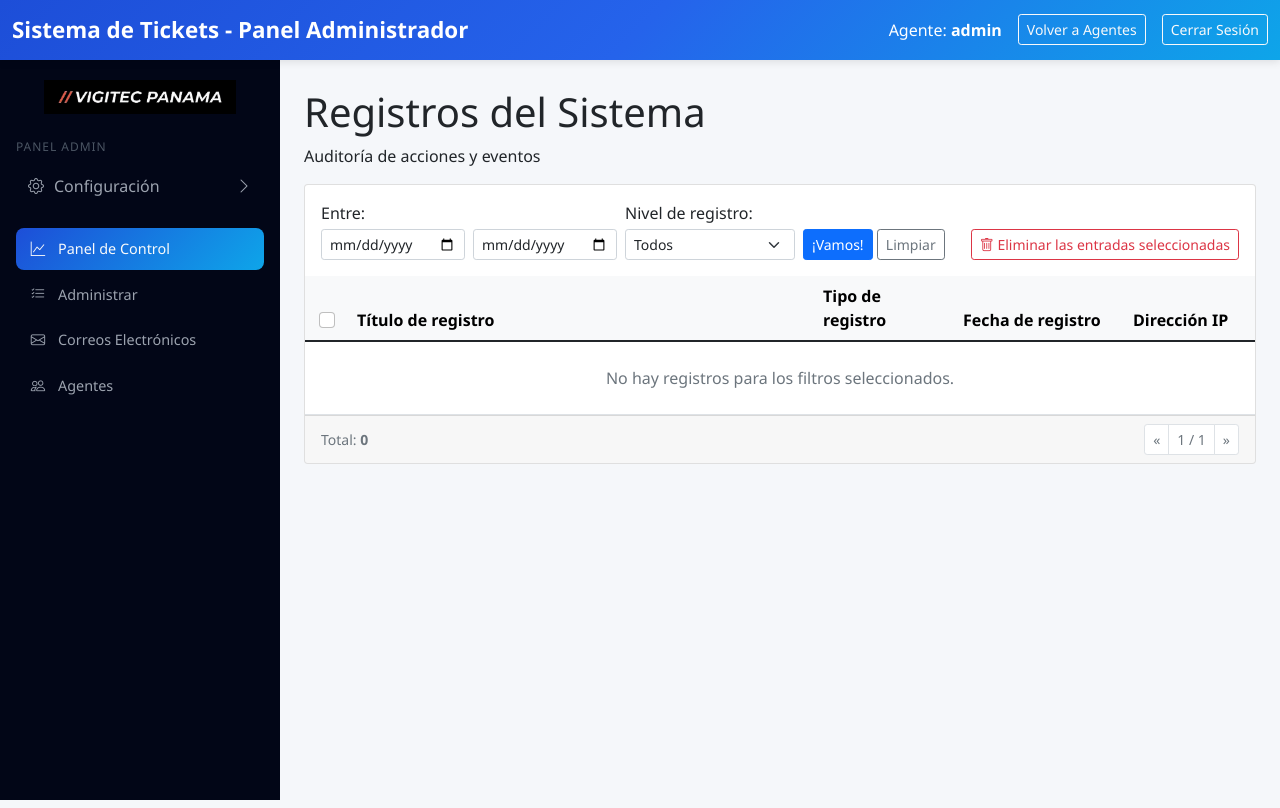
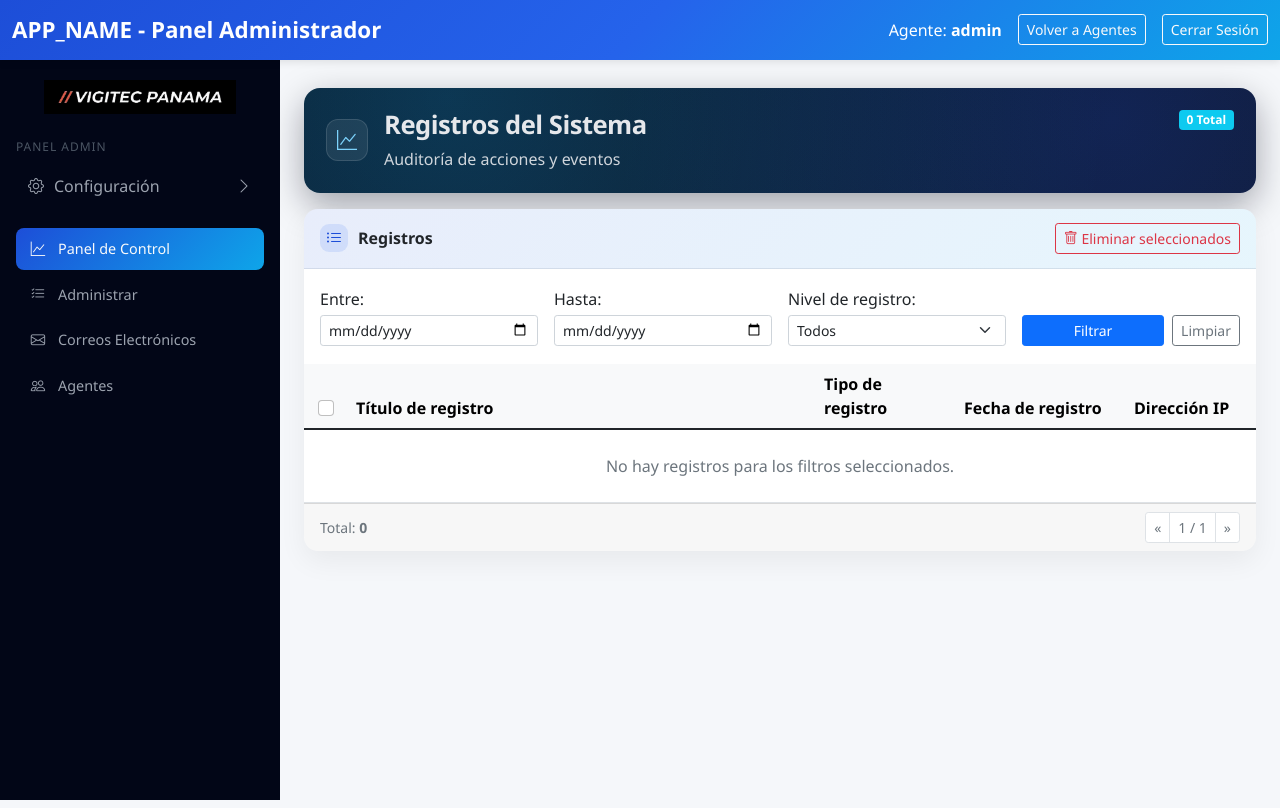
Before and after one commit to FranciscoDominguez0/Tickets, a PHP site: page /sistema-tickets/upload/scp/logs.php in a window 1280 px wide. Run offline with PHP 8.4, Linux system fonts and the light colour scheme; a user stored in the database is signed in; tables that the repository leaves empty or names only in its code hold one stand-in row (values such as "Sample post"); data that the repository does not hold is empty; some libraries are stand-ins or nearby versions.

Commit message:
diseño logs

```diff
--- a/upload/scp/logs.php
+++ b/upload/scp/logs.php
@@ -150,52 +150,71 @@ $mkUrl = function ($overrides = []) {
 
 ob_start();
 ?>
-<div class="page-header">
+<div class="settings-hero">
+    <div class="d-flex align-items-start justify-content-between gap-3 flex-wrap">
+        <div class="d-flex align-items-center gap-3">
+            <span class="settings-hero-icon"><i class="bi bi-graph-up"></i></span>
+            <div>
                 <h1>Registros del Sistema</h1>
                 <p>Auditoría de acciones y eventos</p>
             </div>
+        </div>
+        <div class="d-flex align-items-center gap-2 flex-wrap">
+            <span class="badge bg-info"><?php echo (int)$total; ?> Total</span>
+        </div>
+    </div>
+</div>
 
 <?php if (!empty($errors['err'])): ?>
-    <div class="alert alert-danger"><?php echo html($errors['err']); ?></div>
+    <div class="alert alert-danger alert-dismissible fade show" role="alert">
+        <i class="bi bi-exclamation-triangle me-2"></i><?php echo html($errors['err']); ?>
+        <button type="button" class="btn-close" data-bs-dismiss="alert" aria-label="Close"></button>
+    </div>
 <?php endif; ?>
 <?php if ($warn): ?>
-    <div class="alert alert-warning"><?php echo html($warn); ?></div>
+    <div class="alert alert-warning alert-dismissible fade show" role="alert">
+        <i class="bi bi-exclamation-triangle me-2"></i><?php echo html($warn); ?>
+        <button type="button" class="btn-close" data-bs-dismiss="alert" aria-label="Close"></button>
+    </div>
 <?php endif; ?>
 <?php if ($msg): ?>
-    <div class="alert alert-success"><?php echo html($msg); ?></div>
+    <div class="alert alert-success alert-dismissible fade show" role="alert">
+        <i class="bi bi-check-circle me-2"></i><?php echo html($msg); ?>
+        <button type="button" class="btn-close" data-bs-dismiss="alert" aria-label="Close"></button>
+    </div>
 <?php endif; ?>
 
-<div class="card">
+<div class="card settings-card">
+    <div class="card-header d-flex justify-content-between align-items-center">
+        <strong><i class="bi bi-list-ul"></i> Registros</strong>
+        <button type="submit" form="massDeleteForm" class="btn btn-outline-danger btn-sm" onclick="return confirm('¿Eliminar las entradas seleccionadas?');">
+            <i class="bi bi-trash"></i> Eliminar seleccionados
+        </button>
+    </div>
     <div class="card-body">
-        <div class="d-flex align-items-end justify-content-between flex-wrap gap-2">
-            <form method="get" action="logs.php" class="d-flex align-items-end flex-wrap gap-2">
-                <div>
+        <form method="get" action="logs.php" class="row g-3 align-items-end">
+            <div class="col-12 col-md-3">
                 <label class="form-label mb-1">Entre:</label>
                 <input type="date" name="from" value="<?php echo html($date_from); ?>" class="form-control form-control-sm">
             </div>
-                <div>
-                    <label class="form-label mb-1">&nbsp;</label>
+            <div class="col-12 col-md-3">
+                <label class="form-label mb-1">Hasta:</label>
                 <input type="date" name="to" value="<?php echo html($date_to); ?>" class="form-control form-control-sm">
             </div>
-                <div>
+            <div class="col-12 col-md-3">
                 <label class="form-label mb-1">Nivel de registro:</label>
-                    <select name="level" class="form-select form-select-sm" style="min-width: 170px;">
+                <select name="level" class="form-select form-select-sm">
                     <option value="">Todos</option>
                     <option value="Error" <?php echo ($level === 'Error') ? 'selected' : ''; ?>>Error</option>
                     <option value="Warning" <?php echo ($level === 'Warning') ? 'selected' : ''; ?>>Warning</option>
                     <option value="Info" <?php echo ($level === 'Info') ? 'selected' : ''; ?>>Info</option>
                 </select>
             </div>
-                <div>
-                    <button type="submit" class="btn btn-primary btn-sm">¡Vamos!</button>
+            <div class="col-12 col-md-3 d-flex gap-2">
+                <button type="submit" class="btn btn-primary btn-sm flex-fill">Filtrar</button>
                 <a href="logs.php" class="btn btn-outline-secondary btn-sm">Limpiar</a>
             </div>
         </form>
-
-            <button type="submit" form="massDeleteForm" class="btn btn-outline-danger btn-sm" onclick="return confirm('¿Eliminar las entradas seleccionadas?');">
-                <i class="bi bi-trash"></i> Eliminar las entradas seleccionadas
-            </button>
-        </div>
     </div>
 
     <div class="table-responsive">
```
Also changed, not shown: upload/scp/helptopics.php (+2 -82 lines), upload/scp/js/helptopics_page.js (added, +92 -0 lines). Lines whose indentation alone changed are shown as unchanged.
